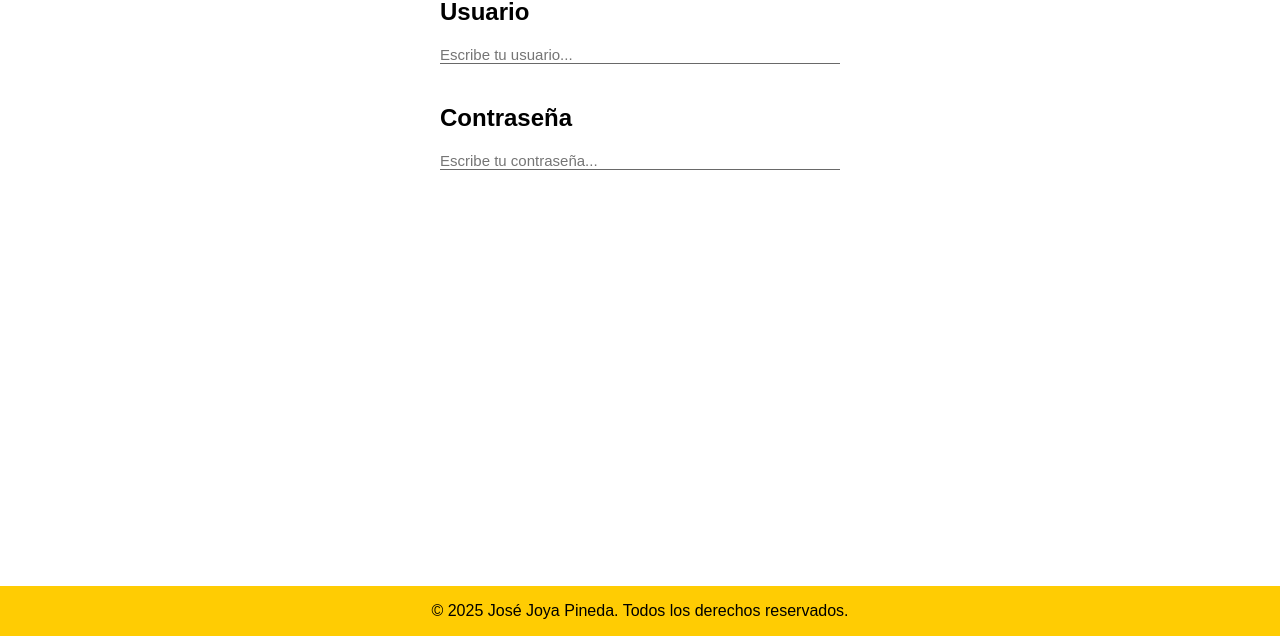
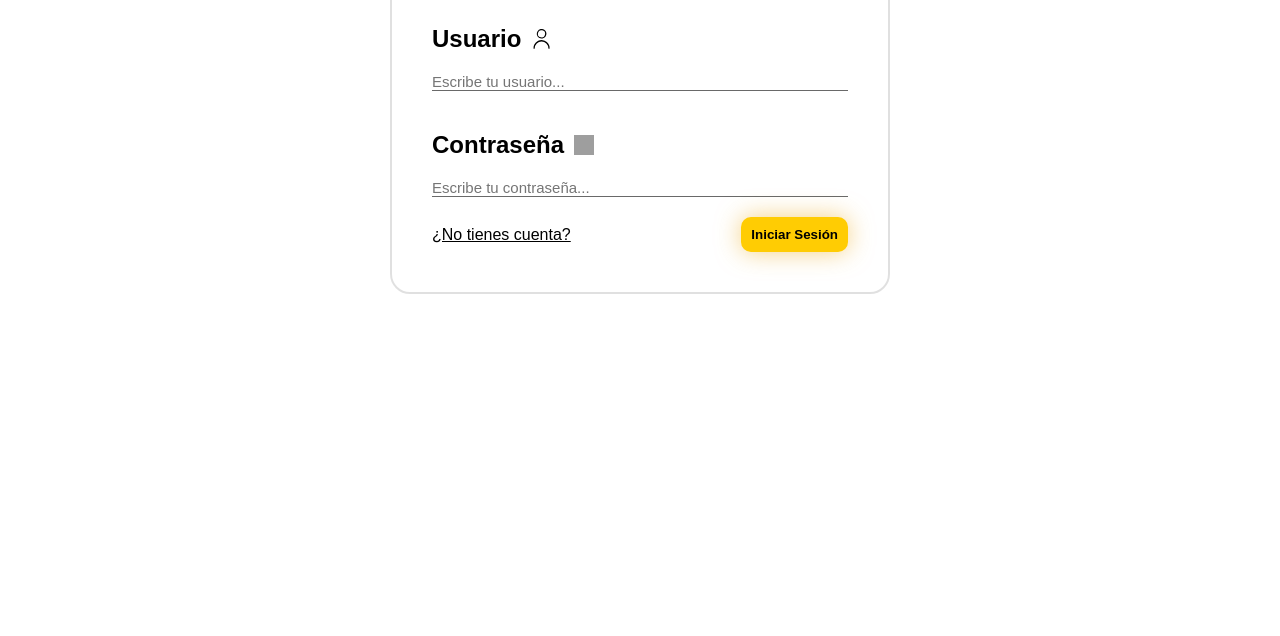
Before and after one commit to PJP27/ogs-brand-clone, a plain HTML site: page Usuario/iniciosesion.html in a window 1280 px wide. Shown: the part 214-850 px from the top of the page. Drawn offline with Linux system fonts and the light colour scheme; grey boxes are pictures that could not be loaded; files whose address does not match are found by name; a web font is replaced by a local one.

Commit message:
Terminado inicio sesión

```diff
--- a/Usuario/iniciosesion.css
+++ b/Usuario/iniciosesion.css
@@ -1,20 +1,22 @@
 .iniciosesion {
-  width: 80vw;
-  max-width: 400px;
+  width: 500px;
   text-align: left;
-  margin-top: 50px;
+  margin-top: 120px;
+  padding: 40px;
+  border-radius: 20px;
+  border: 2px solid rgba(0, 0, 0, 0.123);
+  margin-bottom: 1250px;
 }
 
 .centrar {
   display: flex;
   flex-direction: column;
   justify-content: center;
-  margin-top: 85px;
   align-items: center;
   margin-bottom: 40px;
 }
 
-input[type="text"] {
+input[type="text"], input[type="password"] {
   display: block;
   margin-top: 20px;
   width: 100%;
@@ -24,7 +26,7 @@ input[type="text"] {
   color: rgba(0, 0, 0, 0.705);
 }
 
-input[type="text"]:focus {
+input[type="text"]:focus, input[type="password"]:focus {
   border: none;
   outline: none;
 }
@@ -33,6 +35,7 @@ main {
   display: flex;
   align-items: center;
   height: 100vh;
+  margin-bottom: 30px;
 }
 
 .subrayado {
@@ -43,4 +46,36 @@ main {
 
 h2 {
   margin-top: 40px;
+  display: flex;
+  flex-direction: row;
+  align-items: center;
 }
+
+h2 img, h2 svg {
+  width: 20px;
+  height: 20px;
+  margin-left: 10px;
+}
+
+.botones{
+  display: flex;
+  justify-content: space-between;
+  margin-top: 20px;
+  align-items: center;
+}
+
+button{
+  padding: 10px;
+  font-family: "Raleway", sans-serif;
+  font-weight: 900;
+  color: black;
+  background-color: #ffcc03;
+  border: 0;
+  border-radius: 10px;
+  box-shadow: 0px 0px 25px rgba(238, 177, 43, 0.586);
+  cursor: pointer;
+}
+
+.botones a {
+  text-decoration: underline black;
+}
--- a/Usuario/iniciosesion.html
+++ b/Usuario/iniciosesion.html
@@ -75,20 +75,27 @@
         <div class="centrar">
           <h1>Iniciar Sesión</h1>
         </div>
-         <h2>Usuario</h2>
+          <h2>
+            Usuario
+            <svg xmlns="http://www.w3.org/2000/svg" width="16" height="16" viewBox="0 0 16 16">
+              <path fill-rule="evenodd" clip-rule="evenodd" d="M7.696.074a3.841 3.841 0 1 1 1.498 7.534A3.841 3.841 0 0 1 7.696.074ZM9 1.049a2.85 2.85 0 1 0-1.112 5.59 2.85 2.85 0 0 0 1.112-5.59Z"></path>
+              <path d="M3.887 10.813A6.444 6.444 0 0 1 14.89 15.37a.494.494 0 1 1-.988 0v-.003a5.457 5.457 0 0 0-10.913 0v.003a.494.494 0 1 1-.988 0c0-1.71.679-3.348 1.887-4.557Z"></path>
+            </svg>
+          </h2>
           <input type="text" placeholder="Escribe tu usuario..."/>
           <div class="subrayado"></div>
-          <h2>Contraseña</h2>
-          <input type="text" placeholder="Escribe tu contraseña..."/>
+          <h2>
+            Contraseña
+            <img src="https://img.icons8.com/?size=100&id=107272&format=png">
+          </h2>
+          <input type="password" placeholder="Escribe tu contraseña..."/>
           <div class="subrayado"></div>
-        </div>
+          <div class="botones">
+            <a href="crearcuenta.html">¿No tienes cuenta?</a>
+            <button>Iniciar Sesión</button>
+          </div>
       </div>
     </main>
-
-    <footer>
-      <p>&copy; 2025 José Joya Pineda. Todos los derechos reservados.</p>
-    </footer>
-
     <script src="script.js"></script>
   </body>
 </html>
```
